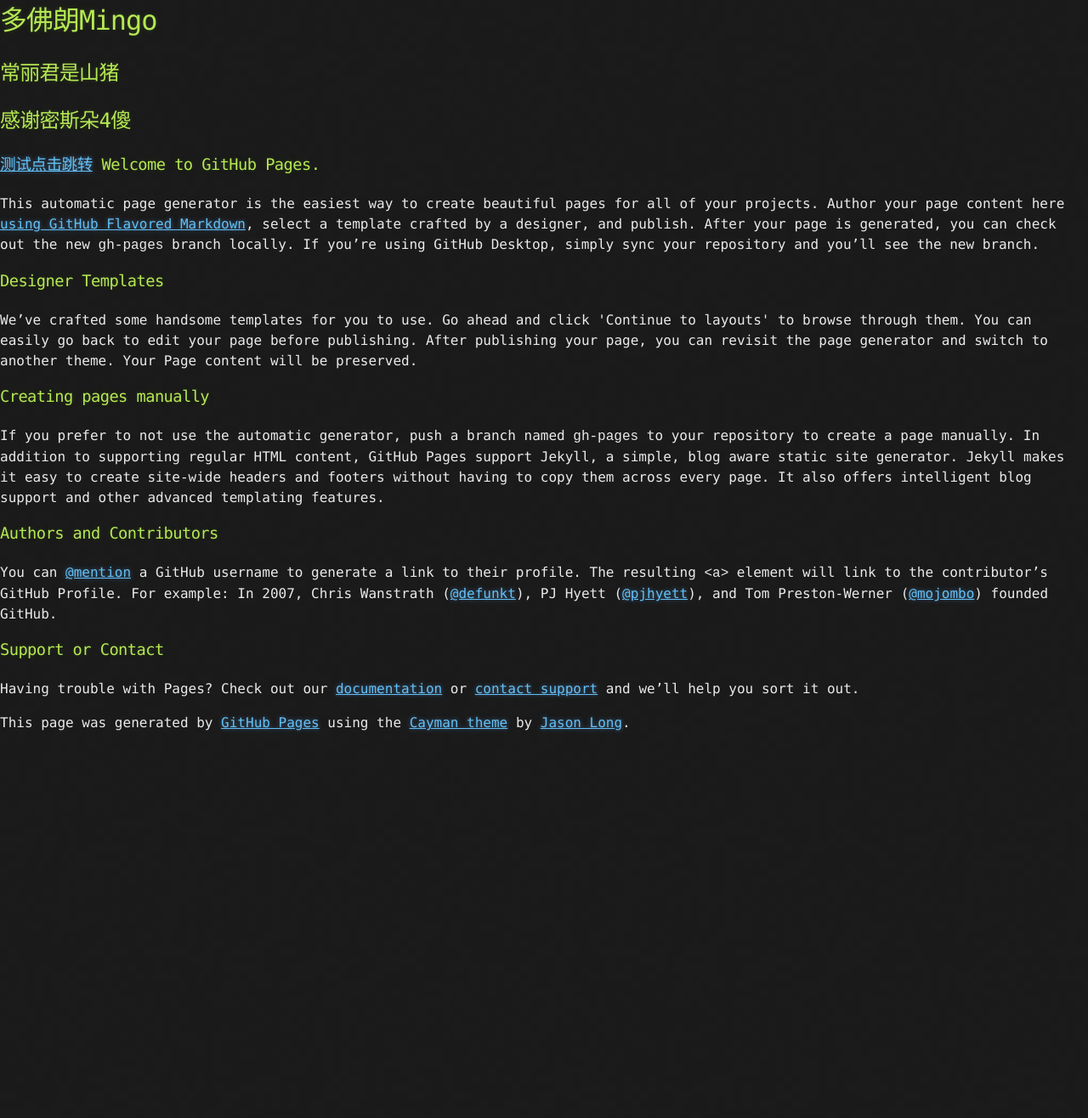
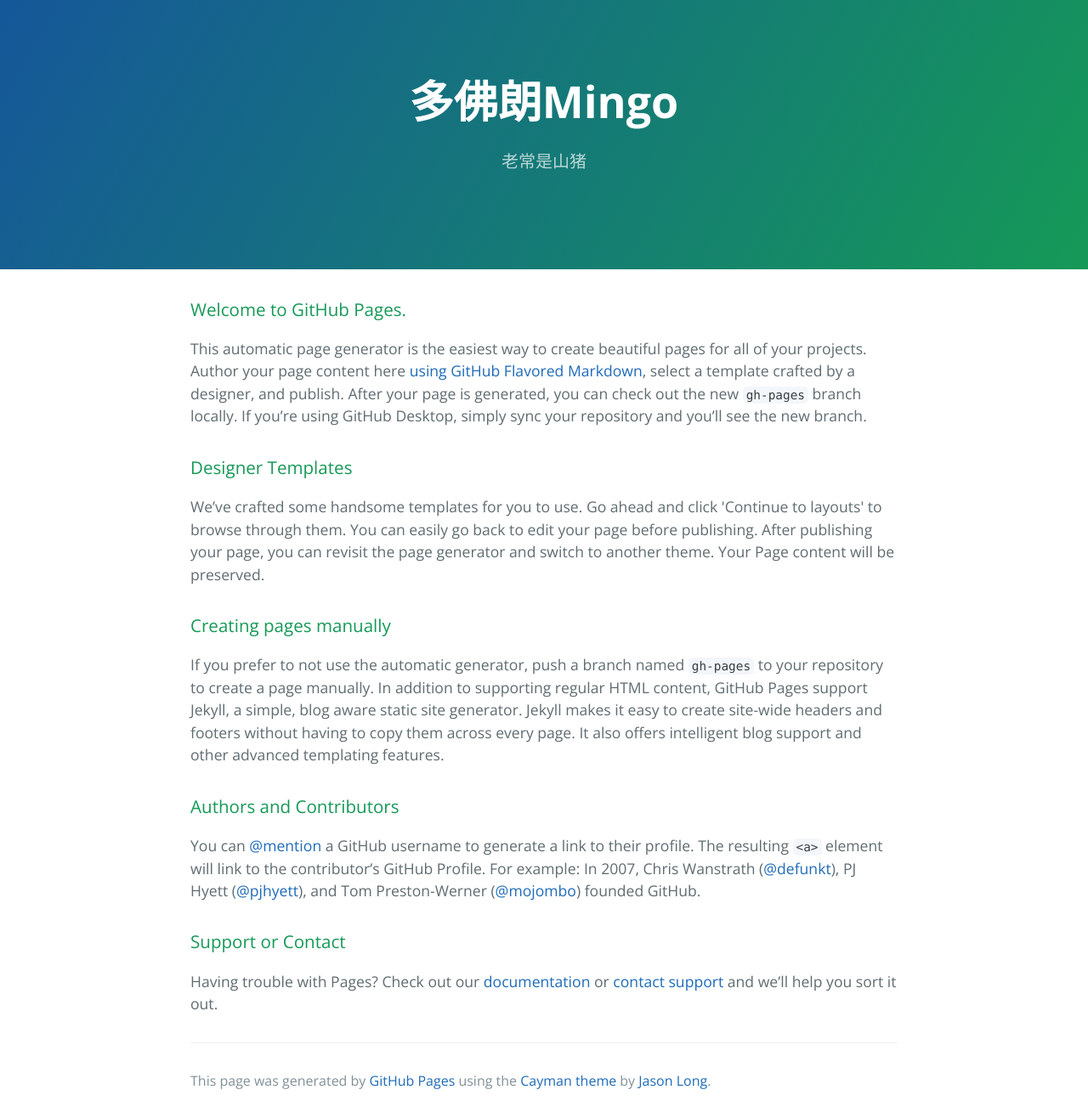
Before and after one commit to liu2080019/mingo.github.io, a Jekyll site: the page index.html, which Jekyll copies as it is, in a window 1280 px wide. Shown: the whole page at 85% size. Built offline with Jekyll 4.4.1, drawn with Linux system fonts in a browser that asks for light colours; before the commit the page ends 900 px from its top, so only the background shows below that.

Commit message:
Replace master branch with page content via GitHub

```diff
--- a/index.html
+++ b/index.html
@@ -12,13 +12,11 @@
   <body>
     <section class="page-header">
       <h1 class="project-name">多佛朗Mingo</h1>
-      <h2 class="project-tagline">常丽君是山猪</h2>
-      <h2 class="project-tagline">感谢密斯朵4傻</h2>
+      <h2 class="project-tagline">老常是山猪</h2>
     </section>
 
     <section class="main-content">
       <h3>
-        <a href="Interview.html">测试点击跳转</a>
 <a id="welcome-to-github-pages" class="anchor" href="#welcome-to-github-pages" aria-hidden="true"><span aria-hidden="true" class="octicon octicon-link"></span></a>Welcome to GitHub Pages.</h3>
 
 <p>This automatic page generator is the easiest way to create beautiful pages for all of your projects. Author your page content here <a href="https://guides.github.com/features/mastering-markdown/">using GitHub Flavored Markdown</a>, select a template crafted by a designer, and publish. After your page is generated, you can check out the new <code>gh-pages</code> branch locally. If you’re using GitHub Desktop, simply sync your repository and you’ll see the new branch.</p>
--- a/stylesheets/stylesheet.css
+++ b/stylesheets/stylesheet.css
@@ -1,247 +1,245 @@
+* {
+  box-sizing: border-box; }
+
 body {
+  padding: 0;
   margin: 0;
-  padding: 0;
-  background: #151515 url("../images/bkg.png") 0 0;
-  color: #eaeaea;
-  font: 16px;
+  font-family: "Open Sans", "Helvetica Neue", Helvetica, Arial, sans-serif;
+  font-size: 16px;
   line-height: 1.5;
-  font-family: Monaco, "Bitstream Vera Sans Mono", "Lucida Console", Terminal, monospace;
-}
+  color: #606c71; }
 
-/* General & 'Reset' Stuff */
-
-.container {
-  width: 90%;
-  max-width: 600px;
-  margin: 0 auto;
-}
-
-section {
-  display: block;
-  margin: 0 0 20px 0;
-}
-
-h1, h2, h3, h4, h5, h6 {
-  margin: 0 0 20px;
-}
-
-li {
-  line-height: 1.4 ;
-}
-
-/* Header, <header>
-   header   - container
-   h1       - project name
-   h2       - project description
-*/
-
-header {
-  background: rgba(0, 0, 0, 0.1);
-  width: 100%;
-  border-bottom: 1px dashed #b5e853;
-  padding: 20px 0;
-  margin: 0 0 40px 0;
-}
-
-header h1 {
-  font-size: 30px;
-  line-height: 1.5;
-  margin: 0 0 0 -40px;
-  font-weight: bold;
-  font-family: Monaco, "Bitstream Vera Sans Mono", "Lucida Console", Terminal, monospace;
-  color: #b5e853;
-  text-shadow: 0 1px 1px rgba(0, 0, 0, 0.1),
-               0 0 5px rgba(181, 232, 83, 0.1),
-               0 0 10px rgba(181, 232, 83, 0.1);
-  letter-spacing: -1px;
-  -webkit-font-smoothing: antialiased;
-}
-
-header h1:before {
-  content: "./ ";
-  font-size: 24px;
-}
-
-header h2 {
-  font-size: 18px;
-  font-weight: 300;
-  color: #666;
-}
-
-#downloads .btn {
-  display: inline-block;
-  text-align: center;
-  margin: 0;
-}
-
-/* Main Content
-*/
-
-#main_content {
-  width: 100%;
-  -webkit-font-smoothing: antialiased;
-}
-section img {
-  max-width: 100%
-}
-
-h1, h2, h3, h4, h5, h6 {
-  font-weight: normal;
-  font-family: Monaco, "Bitstream Vera Sans Mono", "Lucida Console", Terminal, monospace;
-  color: #b5e853;
-  letter-spacing: -0.03em;
-  text-shadow: 0 1px 1px rgba(0, 0, 0, 0.1),
-               0 0 5px rgba(181, 232, 83, 0.1),
-               0 0 10px rgba(181, 232, 83, 0.1);
-}
-
-#main_content h1 {
-  font-size: 30px;
-}
-
-#main_content h2 {
-  font-size: 24px;
-}
-
-#main_content h3 {
-  font-size: 18px;
-}
-
-#main_content h4 {
-  font-size: 14px;
-}
-
-#main_content h5 {
-  font-size: 12px;
-  text-transform: uppercase;
-  margin: 0 0 5px 0;
-}
-
-#main_content h6 {
-  font-size: 12px;
-  text-transform: uppercase;
-  color: #999;
-  margin: 0 0 5px 0;
-}
-
-dt {
-  font-style: italic;
-  font-weight: bold;
-}
-
-ul li {
-  list-style: none;
-}
-
-ul li:before {
-  content: ">>";
-  font-family: Monaco, "Bitstream Vera Sans Mono", "Lucida Console", Terminal, monospace;
-  font-size: 13px;
-  color: #b5e853;
-  margin-left: -37px;
-  margin-right: 21px;
-  line-height: 16px;
-}
-
-blockquote {
-  color: #aaa;
-  padding-left: 10px;
-  border-left: 1px dotted #666;
-}
-
-pre {
-  background: rgba(0, 0, 0, 0.9);
-  border: 1px solid rgba(255, 255, 255, 0.15);
-  padding: 10px;
-  font-size: 14px;
-  color: #b5e853;
-  border-radius: 2px;
-  -moz-border-radius: 2px;
-  -webkit-border-radius: 2px;
-  text-wrap: normal;
-  overflow: auto;
-  overflow-y: hidden;
-}
-
-table {
-  width: 100%;
-  margin: 0 0 20px 0;
-}
-
-th {
-  text-align: left;
-  border-bottom: 1px dashed #b5e853;
-  padding: 5px 10px;
-}
-
-td {
-  padding: 5px 10px;
-}
-
-hr {
-  height: 0;
-  border: 0;
-  border-bottom: 1px dashed #b5e853;
-  color: #b5e853;
-}
-
-/* Buttons
-*/
+a {
+  color: #1e6bb8;
+  text-decoration: none; }
+  a:hover {
+    text-decoration: underline; }
 
 .btn {
   display: inline-block;
-  background: -webkit-linear-gradient(top, rgba(40, 40, 40, 0.3), rgba(35, 35, 35, 0.3) 50%, rgba(10, 10, 10, 0.3) 50%, rgba(0, 0, 0, 0.3));
-  padding: 8px 18px;
-  border-radius: 50px;
-  border: 2px solid rgba(0, 0, 0, 0.7);
-  border-bottom: 2px solid rgba(0, 0, 0, 0.7);
-  border-top: 2px solid rgba(0, 0, 0, 1);
-  color: rgba(255, 255, 255, 0.8);
-  font-family: Helvetica, Arial, sans-serif;
-  font-weight: bold;
-  font-size: 13px;
-  text-decoration: none;
-  text-shadow: 0 -1px 0 rgba(0, 0, 0, 0.75);
-  box-shadow: inset 0 1px 0 rgba(255, 255, 255, 0.05);
-}
+  margin-bottom: 1rem;
+  color: rgba(255, 255, 255, 0.7);
+  background-color: rgba(255, 255, 255, 0.08);
+  border-color: rgba(255, 255, 255, 0.2);
+  border-style: solid;
+  border-width: 1px;
+  border-radius: 0.3rem;
+  transition: color 0.2s, background-color 0.2s, border-color 0.2s; }
+  .btn + .btn {
+    margin-left: 1rem; }
 
 .btn:hover {
-  background: -webkit-linear-gradient(top, rgba(40, 40, 40, 0.6), rgba(35, 35, 35, 0.6) 50%, rgba(10, 10, 10, 0.8) 50%, rgba(0, 0, 0, 0.8));
-}
+  color: rgba(255, 255, 255, 0.8);
+  text-decoration: none;
+  background-color: rgba(255, 255, 255, 0.2);
+  border-color: rgba(255, 255, 255, 0.3); }
 
-.btn .icon {
-  display: inline-block;
-  width: 16px;
-  height: 16px;
-  margin: 1px 8px 0 0;
-  float: left;
-}
+@media screen and (min-width: 64em) {
+  .btn {
+    padding: 0.75rem 1rem; } }
 
-.btn-github .icon {
-  opacity: 0.6;
-  background: url("../images/blacktocat.png") 0 0 no-repeat;
-}
+@media screen and (min-width: 42em) and (max-width: 64em) {
+  .btn {
+    padding: 0.6rem 0.9rem;
+    font-size: 0.9rem; } }
 
-/* Links
-   a, a:hover, a:visited
-*/
+@media screen and (max-width: 42em) {
+  .btn {
+    display: block;
+    width: 100%;
+    padding: 0.75rem;
+    font-size: 0.9rem; }
+    .btn + .btn {
+      margin-top: 1rem;
+      margin-left: 0; } }
 
-a {
-  color: #63c0f5;
-  text-shadow: 0 0 5px rgba(104, 182, 255, 0.5);
-}
+.page-header {
+  color: #fff;
+  text-align: center;
+  background-color: #159957;
+  background-image: linear-gradient(120deg, #155799, #159957); }
 
-/* Clearfix */
+@media screen and (min-width: 64em) {
+  .page-header {
+    padding: 5rem 6rem; } }
 
-.cf:before, .cf:after {
-  content:"";
-  display:table;
-}
+@media screen and (min-width: 42em) and (max-width: 64em) {
+  .page-header {
+    padding: 3rem 4rem; } }
 
-.cf:after {
-  clear:both;
-}
+@media screen and (max-width: 42em) {
+  .page-header {
+    padding: 2rem 1rem; } }
 
-.cf {
-  zoom:1;
-}
+.project-name {
+  margin-top: 0;
+  margin-bottom: 0.1rem; }
+
+@media screen and (min-width: 64em) {
+  .project-name {
+    font-size: 3.25rem; } }
+
+@media screen and (min-width: 42em) and (max-width: 64em) {
+  .project-name {
+    font-size: 2.25rem; } }
+
+@media screen and (max-width: 42em) {
+  .project-name {
+    font-size: 1.75rem; } }
+
+.project-tagline {
+  margin-bottom: 2rem;
+  font-weight: normal;
+  opacity: 0.7; }
+
+@media screen and (min-width: 64em) {
+  .project-tagline {
+    font-size: 1.25rem; } }
+
+@media screen and (min-width: 42em) and (max-width: 64em) {
+  .project-tagline {
+    font-size: 1.15rem; } }
+
+@media screen and (max-width: 42em) {
+  .project-tagline {
+    font-size: 1rem; } }
+
+.main-content :first-child {
+  margin-top: 0; }
+.main-content img {
+  max-width: 100%; }
+.main-content h1, .main-content h2, .main-content h3, .main-content h4, .main-content h5, .main-content h6 {
+  margin-top: 2rem;
+  margin-bottom: 1rem;
+  font-weight: normal;
+  color: #159957; }
+.main-content p {
+  margin-bottom: 1em; }
+.main-content code {
+  padding: 2px 4px;
+  font-family: Consolas, "Liberation Mono", Menlo, Courier, monospace;
+  font-size: 0.9rem;
+  color: #383e41;
+  background-color: #f3f6fa;
+  border-radius: 0.3rem; }
+.main-content pre {
+  padding: 0.8rem;
+  margin-top: 0;
+  margin-bottom: 1rem;
+  font: 1rem Consolas, "Liberation Mono", Menlo, Courier, monospace;
+  color: #567482;
+  word-wrap: normal;
+  background-color: #f3f6fa;
+  border: solid 1px #dce6f0;
+  border-radius: 0.3rem; }
+  .main-content pre > code {
+    padding: 0;
+    margin: 0;
+    font-size: 0.9rem;
+    color: #567482;
+    word-break: normal;
+    white-space: pre;
+    background: transparent;
+    border: 0; }
+.main-content .highlight {
+  margin-bottom: 1rem; }
+  .main-content .highlight pre {
+    margin-bottom: 0;
+    word-break: normal; }
+.main-content .highlight pre, .main-content pre {
+  padding: 0.8rem;
+  overflow: auto;
+  font-size: 0.9rem;
+  line-height: 1.45;
+  border-radius: 0.3rem; }
+.main-content pre code, .main-content pre tt {
+  display: inline;
+  max-width: initial;
+  padding: 0;
+  margin: 0;
+  overflow: initial;
+  line-height: inherit;
+  word-wrap: normal;
+  background-color: transparent;
+  border: 0; }
+  .main-content pre code:before, .main-content pre code:after, .main-content pre tt:before, .main-content pre tt:after {
+    content: normal; }
+.main-content ul, .main-content ol {
+  margin-top: 0; }
+.main-content blockquote {
+  padding: 0 1rem;
+  margin-left: 0;
+  color: #819198;
+  border-left: 0.3rem solid #dce6f0; }
+  .main-content blockquote > :first-child {
+    margin-top: 0; }
+  .main-content blockquote > :last-child {
+    margin-bottom: 0; }
+.main-content table {
+  display: block;
+  width: 100%;
+  overflow: auto;
+  word-break: normal;
+  word-break: keep-all; }
+  .main-content table th {
+    font-weight: bold; }
+  .main-content table th, .main-content table td {
+    padding: 0.5rem 1rem;
+    border: 1px solid #e9ebec; }
+.main-content dl {
+  padding: 0; }
+  .main-content dl dt {
+    padding: 0;
+    margin-top: 1rem;
+    font-size: 1rem;
+    font-weight: bold; }
+  .main-content dl dd {
+    padding: 0;
+    margin-bottom: 1rem; }
+.main-content hr {
+  height: 2px;
+  padding: 0;
+  margin: 1rem 0;
+  background-color: #eff0f1;
+  border: 0; }
+
+@media screen and (min-width: 64em) {
+  .main-content {
+    max-width: 64rem;
+    padding: 2rem 6rem;
+    margin: 0 auto;
+    font-size: 1.1rem; } }
+
+@media screen and (min-width: 42em) and (max-width: 64em) {
+  .main-content {
+    padding: 2rem 4rem;
+    font-size: 1.1rem; } }
+
+@media screen and (max-width: 42em) {
+  .main-content {
+    padding: 2rem 1rem;
+    font-size: 1rem; } }
+
+.site-footer {
+  padding-top: 2rem;
+  margin-top: 2rem;
+  border-top: solid 1px #eff0f1; }
+
+.site-footer-owner {
+  display: block;
+  font-weight: bold; }
+
+.site-footer-credits {
+  color: #819198; }
+
+@media screen and (min-width: 64em) {
+  .site-footer {
+    font-size: 1rem; } }
+
+@media screen and (min-width: 42em) and (max-width: 64em) {
+  .site-footer {
+    font-size: 1rem; } }
+
+@media screen and (max-width: 42em) {
+  .site-footer {
+    font-size: 0.9rem; } }
```
Also changed, not shown: params.json (+1 -1 lines).
